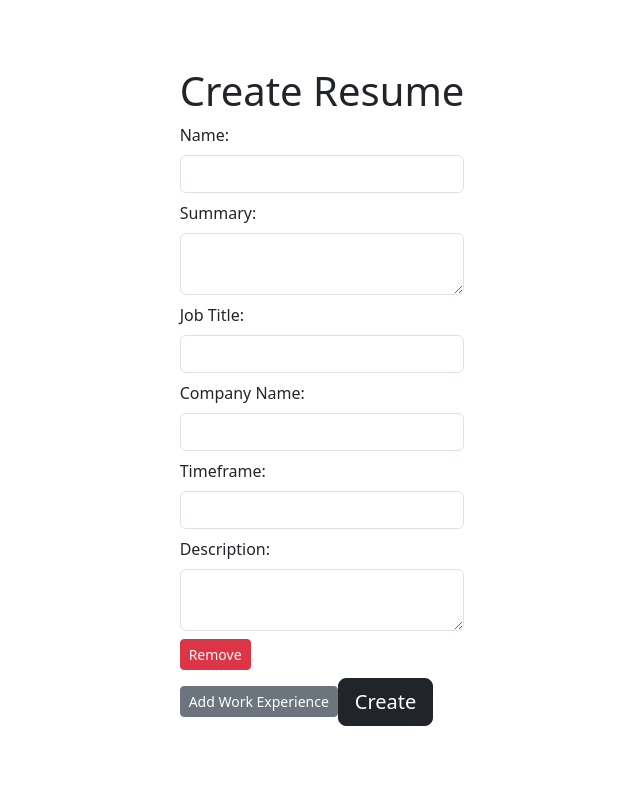
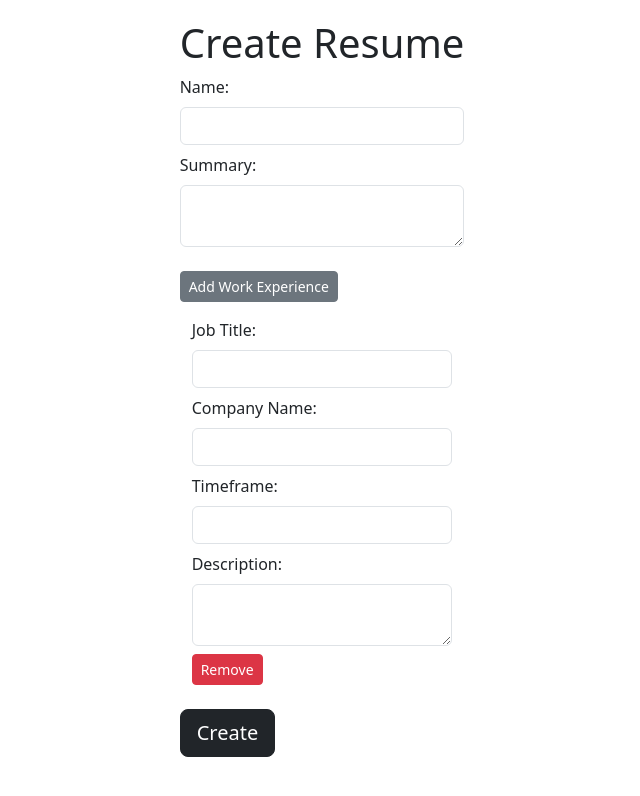
Before and after one commit to LouisLP/ResumeBuilder, a Vue app in the folder client/: page /resume/create in a window 1280 px wide. Shown: the top 796 px of the page, without its empty margins (318-958 px from the left). Built offline with nearby package versions, Linux system fonts and the light colour scheme.

Commit message:
Can add multiple work experiences without redirection

```diff
--- a/client/src/components/ResumeForm.vue
+++ b/client/src/components/ResumeForm.vue
@@ -2,13 +2,23 @@
 	<div>
 		<h1>{{ id ? "Edit" : "Create" }} Resume</h1>
 		<form class="form-group" @submit.prevent="handleSubmit">
+			<!-- NAME -->
 			<label for="name">Name:</label>
 			<input class="form-control my-2" id="name" v-model="resume.name" type="text" />
 
+			<!-- SUMMARY -->
 			<label for="summary">Summary:</label>
 			<textarea class="form-control my-2" id="summary" v-model="resume.summary"></textarea>
 
-			<div v-for="(exp, index) in resume.workExperience" :key="index">
+			<!-- WORK EXPERIENCE (array) -->
+			<!-- Add another work experience -->
+			<button class="btn btn-secondary btn-sm my-3" @click.prevent="addWorkExperience">
+				Add Work Experience
+			</button>
+
+			<div class="container">
+				<div class="row">
+					<div class="col" v-for="(exp, index) in resume.workExperience" :key="index">
 						<!-- TITLE -->
 						<label for="title">Job Title:</label>
 						<input class="form-control my-2" id="title" v-model="exp.title" type="text" />
@@ -24,7 +34,12 @@
 
 						<!-- TIMEFRAME -->
 						<label for="timeframe">Timeframe:</label>
-				<input class="form-control my-2" id="timeframe" v-model="exp.timeframe" type="text" />
+						<input
+							class="form-control my-2"
+							id="timeframe"
+							v-model="exp.timeframe"
+							type="text"
+						/>
 
 						<!-- DESCRIPTION -->
 						<label for="description">Description:</label>
@@ -34,16 +49,22 @@
 							v-model="exp.description"
 						></textarea>
 
-				<button class="btn btn-danger btn-sm" @click="removeWorkExperience(index)">
+						<!-- Remove this work experience -->
+						<button
+							class="btn btn-danger btn-sm"
+							@click.prevent="removeWorkExperience(index)"
+						>
 							Remove
 						</button>
 					</div>
+				</div>
+			</div>
 
-			<button class="btn btn-secondary btn-sm" @click="addWorkExperience">
-				Add Work Experience
-			</button>
-
-			<button class="btn btn-dark btn-lg my-2" type="submit">
+			<!-- SUBMIT -->
+			<button
+				class="btn btn-dark btn-lg my-4 d-flex justify-content-center align-items-center"
+				type="submit"
+			>
 				{{ id ? "Update" : "Create" }}
 			</button>
 		</form>
```
Lines whose indentation alone changed are shown as unchanged.
